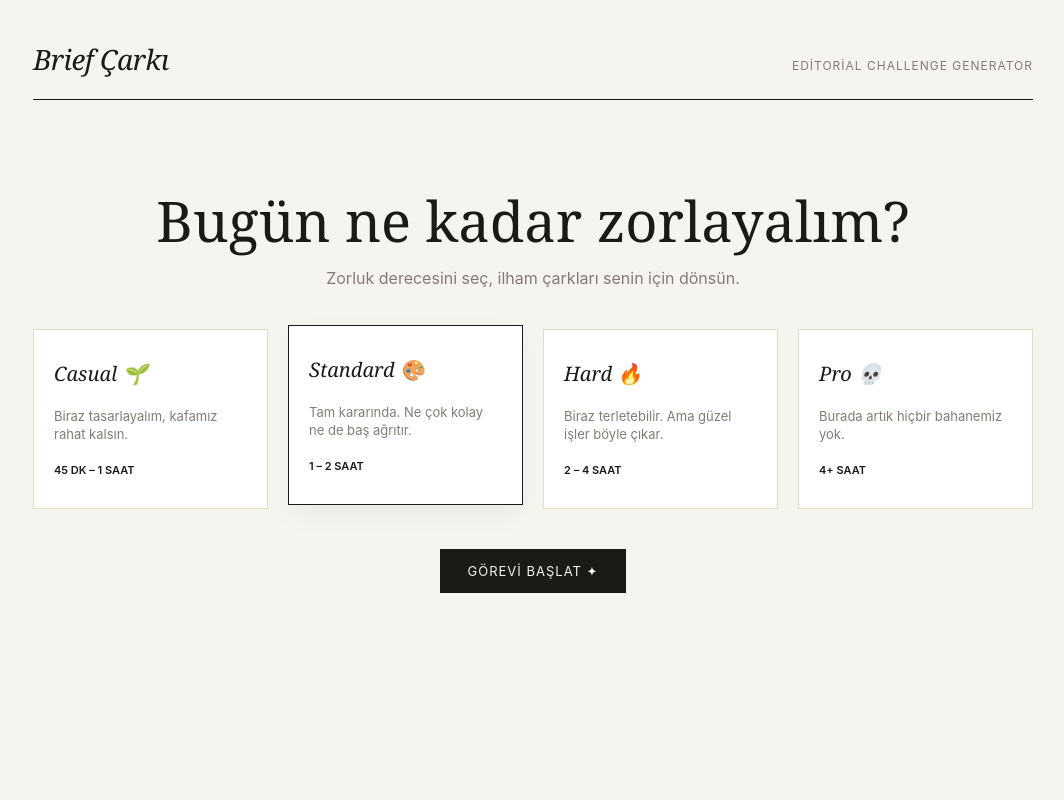
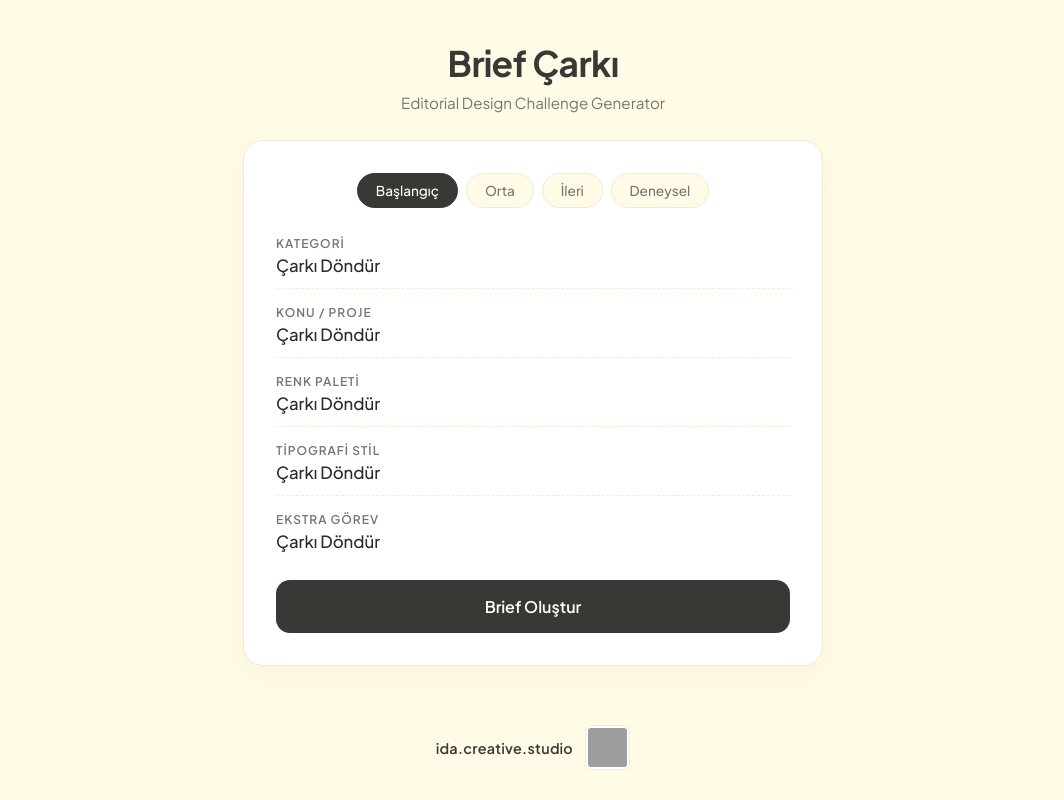
Before and after one commit to idaoykuturer123-web/briefcarki.com, a plain HTML site: page index.html in a window 1280 px wide. Shown: the whole page, without its empty margins (107-1171 px from the left). Drawn offline with Linux system fonts and the light colour scheme; grey boxes are pictures that could not be loaded.

Commit message:
Refactor HTML structure and styles for clarity

```diff
--- a/index.html
+++ b/index.html
@@ -2,315 +2,280 @@
 <html lang="tr">
 <head>
     <meta charset="UTF-8">
-<meta name="viewport" content="width=device-width, initial-scale=1">
-<title>Brief Çarkı — Editorial Design Challenge</title>
+    <meta name="viewport" content="width=device-width, initial-scale=1.0">
+    <title>Brief Çarkı – Editorial Design Challenge</title>
+    <link rel="preconnect" href="https://fonts.googleapis.com">
+    <link rel="preconnect" href="https://fonts.gstatic.com" crossorigin>
+    <link href="https://fonts.googleapis.com/css2?family=Plus+Jakarta+Sans:wght@400;500;600;700&display=swap" rel="stylesheet">
     <style>
         :root {
-  --bg: #f6f4ef;
+            /* Pastel Butter Yellow Arka Plan */
+            --bg: #fffbe6;
             --card: #ffffff;
-  --ink: #1c1a17;
-  --muted: #827c75;
-  --line: #e3dec3;
-  --accent-sage: #a3b19b;
-  --accent-blush: #e3c4be;
-  --accent-lilac: #d3c4d1;
-  --font-serif: "Playfair Display", "Georgia", serif;
-  --font-sans: "Inter", -apple-system, sans-serif;
+            --ink: #2c2a29;
+            --muted: #787571;
+            --line: #f0ebd5;
+            --accent-soft: #f7f0cf;
+            --primary: #3a3835;
         }
 
-* { box-sizing: border-box; margin: 0; padding: 0; }
-html { scroll-behavior: smooth; }
-body {
-  background: var(--bg);
-  color: var(--ink);
-  font-family: var(--font-sans);
-  padding: 40px 20px;
-  line-height: 1.4;
+        * {
+            box-sizing: border-box;
+            margin: 0;
+            padding: 0;
         }
 
-.app { max-width: 1000px; margin: 0 auto; }
+        body {
+            background-color: var(--bg);
+            color: var(--ink);
+            font-family: 'Plus Jakarta Sans', sans-serif;
+            font-style: normal;
+            display: flex;
+            flex-direction: column;
+            min-height: 100vh;
+            align-items: center;
+            justify-content: space-between;
+            padding: 30px 20px;
+        }
+
+        .container {
+            max-width: 580px;
+            width: 100%;
+            margin: auto;
+            text-align: center;
+        }
 
         header {
-  display: flex;
-  justify-content: space-between;
-  align-items: baseline;
-  padding-bottom: 20px;
-  border-bottom: 1px solid var(--ink);
-  margin-bottom: 50px;
+            margin-bottom: 28px;
         }
-.logo { font-family: var(--font-serif); font-size: 28px; font-style: italic; letter-spacing: -0.5px; }
-.tagline { font-size: 12px; text-transform: uppercase; letter-spacing: 1px; color: var(--muted); }
 
-/* Editorial Level Screen */
-.level-screen {
-  text-align: center;
-  padding: 40px 0;
+        h1 {
+            font-size: 2.2rem;
+            font-weight: 700;
+            letter-spacing: -0.5px;
+            margin-bottom: 8px;
+            color: var(--primary);
+            font-style: normal;
         }
-.level-screen h1 {
-  font-family: var(--font-serif);
-  font-size: clamp(32px, 5vw, 56px);
-  font-weight: normal;
-  margin-bottom: 15px;
-  line-height: 1.1;
+
+        p.subtitle {
+            color: var(--muted);
+            font-size: 0.95rem;
+            font-weight: 400;
+            font-style: normal;
         }
-.level-screen p { color: var(--muted); font-size: 16px; margin-bottom: 40px; }
 
-.level-grid {
-  display: grid;
-  grid-template-columns: repeat(auto-fit, minmax(200px, 1fr));
-  gap: 20px;
-}
-.level-card {
+        .card {
             background: var(--card);
             border: 1px solid var(--line);
-  padding: 30px 20px;
+            border-radius: 20px;
+            padding: 32px;
+            box-shadow: 0 10px 30px rgba(218, 207, 155, 0.15);
+            margin-bottom: 20px;
+        }
+
+        .level-selector {
+            display: flex;
+            gap: 8px;
+            justify-content: center;
+            margin-bottom: 28px;
+            flex-wrap: wrap;
+        }
+
+        .level-btn {
+            background: var(--bg);
+            border: 1px solid var(--line);
+            color: var(--muted);
+            padding: 8px 18px;
+            border-radius: 20px;
+            font-size: 0.85rem;
+            font-weight: 500;
             cursor: pointer;
-  transition: all 0.3s ease;
+            transition: all 0.2s ease;
+            font-family: inherit;
+            font-style: normal;
+        }
+
+        .level-btn.active, .level-btn:hover {
+            background: var(--primary);
+            color: #fff;
+            border-color: var(--primary);
+        }
+
+        .brief-output {
             text-align: left;
             display: flex;
             flex-direction: column;
-  justify-content: space-between;
-  min-height: 180px;
+            gap: 16px;
+            margin-bottom: 28px;
         }
-.level-card:hover, .level-card.selected {
-  border-color: var(--ink);
-  transform: translateY(-4px);
-  background: #fff;
-  box-shadow: 0 10px 25px rgba(0,0,0,0.04);
+
+        .brief-item {
+            border-bottom: 1px dashed var(--line);
+            padding-bottom: 12px;
         }
-.level-title { font-family: var(--font-serif); font-size: 20px; font-style: italic; }
-.level-desc { font-size: 13px; color: var(--muted); margin: 15px 0; }
-.level-time { font-size: 11px; text-transform: uppercase; tracking: 1px; font-weight: 600; color: var(--ink); }
 
-/* Editorial Main Stage */
-.main-stage { display: none; }
+        .brief-item:last-child {
+            border-bottom: none;
+            padding-bottom: 0;
+        }
 
-.top-bar {
-  display: flex;
-  justify-content: space-between;
-  align-items: center;
-  margin-bottom: 40px;
-}
-.btn-editorial {
-  background: var(--ink);
-  color: var(--bg);
-  border: none;
-  padding: 14px 28px;
-  font-family: var(--font-sans);
-  font-size: 13px;
+        .label {
+            font-size: 0.75rem;
             text-transform: uppercase;
             letter-spacing: 1px;
-  cursor: pointer;
-  transition: 0.2s;
-}
-.btn-editorial:hover { opacity: 0.85; }
-
-.wheels-container {
-  display: grid;
-  grid-template-columns: repeat(auto-fit, minmax(280px, 1fr));
-  gap: 25px;
-  margin-bottom: 60px;
-}
-.editorial-card {
-  background: var(--card);
-  border-top: 2px solid var(--ink);
-  padding: 25px;
-  display: flex;
-  flex-direction: column;
-  justify-content: space-between;
-  min-height: 160px;
-}
-.editorial-card label { font-size: 10px; text-transform: uppercase; letter-spacing: 1.5px; color: var(--muted); }
-.editorial-result {
-  font-family: var(--font-serif);
-  font-size: 22px;
-  margin: 15px 0;
-  line-height: 1.2;
-}
-.btn-spin-small {
-  background: none;
-  border: none;
-  border-bottom: 1px solid var(--ink);
-  padding-bottom: 2px;
-  font-size: 11px;
-  text-transform: uppercase;
-  letter-spacing: 1px;
-  cursor: pointer;
-  align-self: flex-start;
+            color: var(--muted);
+            margin-bottom: 4px;
+            display: block;
+            font-weight: 600;
+            font-style: normal;
         }
 
-/* Palette Display */
-.palette-dots { display: flex; gap: 10px; align-items: center; margin-top: 10px; }
-.dot { width: 20px; height: 20px; border-radius: 50%; border: 1px solid rgba(0,0,0,0.1); }
+        .value {
+            font-size: 1.05rem;
+            font-weight: 500;
+            color: var(--ink);
+            font-style: normal;
+        }
 
-/* Editorial Brief Output */
-.brief-editorial {
-  border-top: 1px solid var(--ink);
-  padding-top: 40px;
+        .spin-btn {
+            width: 100%;
+            background: var(--primary);
+            color: #fff;
+            border: none;
+            padding: 16px;
+            border-radius: 14px;
+            font-size: 1rem;
+            font-weight: 600;
+            cursor: pointer;
+            transition: transform 0.1s ease, background-color 0.2s ease;
+            font-family: inherit;
+            font-style: normal;
         }
-.brief-editorial h2 { font-family: var(--font-serif); font-size: 36px; font-weight: normal; margin-bottom: 30px; }
-.brief-grid {
-  display: grid;
-  grid-template-columns: repeat(auto-fit, minmax(200px, 1fr));
-  gap: 20px;
+
+        .spin-btn:hover {
+            background: #232220;
         }
-.brief-box {
-  border-bottom: 1px solid var(--line);
-  padding-bottom: 15px;
+
+        .spin-btn:active {
+            transform: scale(0.99);
         }
-.brief-box span { font-size: 10px; text-transform: uppercase; letter-spacing: 1px; color: var(--muted); display: block; margin-bottom: 5px; }
-.brief-box p { font-size: 15px; font-weight: 500; }
+
+        /* Alt Bilgi & QR Alanı */
+        footer {
+            margin-top: 30px;
+            display: flex;
+            align-items: center;
+            justify-content: center;
+            gap: 12px;
+        }
+
+        .studio-tag {
+            font-family: 'Plus Jakarta Sans', sans-serif;
+            font-style: normal;
+            font-weight: 600;
+            font-size: 0.9rem;
+            color: var(--primary);
+            letter-spacing: 0.3px;
+        }
+
+        .qr-code {
+            width: 45px;
+            height: 45px;
+            border-radius: 6px;
+            border: 1px solid var(--line);
+            background-color: #fff;
+            padding: 2px;
+        }
     </style>
 </head>
 <body>
 
-<div class="app">
+    <div class="container">
         <header>
-    <div class="logo">Brief Çarkı</div>
-    <div class="tagline">Editorial Challenge Generator</div>
+            <h1>Brief Çarkı</h1>
+            <p class="subtitle">Editorial Design Challenge Generator</p>
         </header>
 
-  <!-- SEVİYE EKRANI -->
-  <section class="level-screen" id="levelScreen">
-    <h1>Bugün ne kadar zorlayalım?</h1>
-    <p>Zorluk derecesini seç, ilham çarkları senin için dönsün.</p>
+        <main class="card">
+            <div class="level-selector">
+                <button class="level-btn active" onclick="setLevel('kolay', this)">Başlangıç</button>
+                <button class="level-btn" onclick="setLevel('orta', this)">Orta</button>
+                <button class="level-btn" onclick="setLevel('zor', this)">İleri</button>
+                <button class="level-btn" onclick="setLevel('eğlenceli', this)">Deneysel</button>
+            </div>
 
-    <div class="level-grid">
-      <div class="level-card" onclick="selectLevel('casual', this)">
-        <div class="level-title">Casual 🌱</div>
-        <div class="level-desc">Biraz tasarlayalım, kafamız rahat kalsın.</div>
-        <div class="level-time">45 dk – 1 saat</div>
+            <div class="brief-output">
+                <div class="brief-item">
+                    <span class="label">Kategori</span>
+                    <span class="value" id="category">Çarkı Döndür</span>
                 </div>
-      <div class="level-card selected" onclick="selectLevel('standard', this)">
-        <div class="level-title">Standard 🎨</div>
-        <div class="level-desc">Tam kararında. Ne çok kolay ne de baş ağrıtır.</div>
-        <div class="level-time">1 – 2 saat</div>
+                <div class="brief-item">
+                    <span class="label">Konu / Proje</span>
+                    <span class="value" id="topic">Çarkı Döndür</span>
                 </div>
-      <div class="level-card" onclick="selectLevel('hard', this)">
-        <div class="level-title">Hard 🔥</div>
-        <div class="level-desc">Biraz terletebilir. Ama güzel işler böyle çıkar.</div>
-        <div class="level-time">2 – 4 saat</div>
+                <div class="brief-item">
+                    <span class="label">Renk Paleti</span>
+                    <span class="value" id="palette">Çarkı Döndür</span>
                 </div>
-      <div class="level-card" onclick="selectLevel('pro', this)">
-        <div class="level-title">Pro 💀</div>
-        <div class="level-desc">Burada artık hiçbir bahanemiz yok.</div>
-        <div class="level-time">4+ saat</div>
+                <div class="brief-item">
+                    <span class="label">Tipografi Stil</span>
+                    <span class="value" id="typography">Çarkı Döndür</span>
+                </div>
+                <div class="brief-item">
+                    <span class="label">Ekstra Görev</span>
+                    <span class="value" id="task">Çarkı Döndür</span>
                 </div>
             </div>
 
-    <button class="btn-editorial" style="margin-top: 40px;" onclick="startChallenge()">Görevi Başlat ✦</button>
-  </section>
-
-  <!-- ÇARK VE BRIEF EKRANI -->
-  <div class="main-stage" id="mainStage">
-    <div class="top-bar">
-      <button class="btn-editorial" onclick="spinAll()">✦ Tüm Çarkları Çevir</button>
-      <span id="levelTag" style="font-size: 12px; text-transform: uppercase; letter-spacing: 1px;">STANDARD</span>
+            <button class="spin-btn" onclick="generateBrief()">Brief Oluştur</button>
+        </main>
     </div>
 
-    <div class="wheels-container" id="wheelsGrid"></div>
-
-    <div class="brief-editorial">
-      <h2>Günün Brief Özeti</h2>
-      <div class="brief-grid" id="briefGrid"></div>
-    </div>
-  </div>
-</div>
+    <footer>
+        <span class="studio-tag">ida.creative.studio</span>
+        <!-- Instagram Hesabının QR Kodu -->
+        <img class="qr-code" src="https://api.qrserver.com/v1/create-qr-code/?size=150x150&data=https://instagram.com/ida.creative.studio" alt="ida.creative.studio Instagram QR">
+    </footer>
 
     <script>
-let currentLevel = 'standard';
-let picks = {};
+        let currentLevel = 'kolay';
 
-const data = [
-  { id: "kategori", name: "Kategori", items: ["Logo", "Poster", "Ambalaj", "Albüm Kapağı", "Dergi Kapağı", "Kitap Kapağı", "Sosyal Medya Postu", "Kartvizit", "Menü"] },
-  { id: "konu", name: "Konu", items: ["Specialty Coffee", "Kozmetik Markası", "Sokak Giyim", "Müzik Festivali", "Sanat Galerisi", "Teknoloji Ürünü", "Bağımsız Kitapçı", "Spor Salonu"] },
-  { id: "renk", name: "Renk Paleti", isColor: true, items: [
-      { name: "Mor & Pudra & Limon", colors: ["#6C4AB6", "#F3B8C8", "#F4D35E"] },
-      { name: "Bordo & Krem & Mavi", colors: ["#6B2D5C", "#F5EBE0", "#7091E6"] },
-      { name: "Zeytin & Bej & Turuncu", colors: ["#606C38", "#FEFAE0", "#DDA15E"] },
-      { name: "Siyah & Buz Mavisi & Kiremit", colors: ["#1D1E2C", "#E0FBFC", "#C55B4B"] }
-    ]
+        const data = {
+            categories: ["Dergi Mizanpajı", "Kitap Kapağı", "Afiş / Poster", "Tipografik Editoryal", "Katalog / Broşür"],
+            topics: {
+                kolay: ["Mimarlık Sanatı", "Kahve Kültürü", "Sürdürülebilir Yaşam", "Minimalist İç Mekan"],
+                orta: ["Yapay Zeka ve Etik", "Bağımsız Sinema Tarihi", "Kentsel Dönüşüm Belgeseli", "Mikro-Gastronomi"],
+                zor: ["Kuantum Fiziğine Giriş", "80'ler Yeraltı Müzik Sahnesi", "Post-Modern Felsefe", "Kripto Ekonomisi"],
+                eğlenceli: ["Uzayda Tatil Rehberi", "Kedilerin Gizli Yaşamı", "Sanal Gerçeklik Günlükleri", "Geleceğin Yemekleri"]
             },
-  { id: "stil", name: "Yazı Stili", items: ["Kalın ve Güçlü", "İnce ve Zarif", "Büyük ve Dikkat Çekici", "Küçük ve Sade", "El Yazısı Esintili", "Klasik / Kitap Tarzı", "Modern ve Temiz"] },
-  { id: "yerlesim", name: "Yerleşim", items: ["Ortada büyük başlık", "Görsel üstte, yazı altta", "Görsel solda, yazı sağda", "Yazı büyük, görsel küçük", "Her şey ortalanmış", "Asimetrik / Dengesiz", "Çok boş alan (Minimalist)"] },
-  { id: "gorev", name: "Ekstra Görev", items: ["Sadece 1 fotoğraf kullan", "Bir geometrik şekli 3 yerde kullan", "Başlığı alışılmadık yere koy", "Negatif alanı belirgin kullan", "Bir öğeyi bilerek taşır", "Sadece 2 font ailesi kullan"] }
-];
+            palettes: ["#1a1a1a / #f4f1ea", "#2b4c7e / #d8e2dc", "#4a3b32 / #e8d8c8", "#2d5a27 / #f0ebd8", "#8c2d19 / #f7ede2"],
+            typography: ["Classic Serif & Clean Sans", "Modern Editorial Display", "Monospace & Minimalist Serif", "Bold Geometric Sans"],
+            tasks: ["Sadece 2 renk kullan", "Grid sistemini kır", "Büyük boy tipografi odaklı ol", "Negatif alanı vurgula"]
+        };
 
-function selectLevel(level, el) {
+        function setLevel(level, btn) {
             currentLevel = level;
-  document.querySelectorAll('.level-card').forEach(c => c.classList.remove('selected'));
-  el.classList.add('selected');
+            document.querySelectorAll('.level-btn').forEach(b => b.classList.remove('active'));
+            btn.classList.add('active');
+
+            document.getElementById('category').innerText = 'Çarkı Döndür';
+            document.getElementById('topic').innerText = 'Çarkı Döndür';
+            document.getElementById('palette').innerText = 'Çarkı Döndür';
+            document.getElementById('typography').innerText = 'Çarkı Döndür';
+            document.getElementById('task').innerText = 'Çarkı Döndür';
         }
 
-function startChallenge() {
-  document.getElementById('levelScreen').style.display = 'none';
-  document.getElementById('mainStage').style.display = 'block';
-
-  // DÜZELTME: Sayfanın en üstünden başlamasını sağlar
-  window.scrollTo({ top: 0, behavior: 'smooth' });
-
-  document.getElementById('levelTag').innerText = currentLevel.toUpperCase();
-  renderWheels();
-  spinAll();
+        function getRandom(arr) {
+            return arr[Math.floor(Math.random() * arr.length)];
         }
 
-function renderWheels() {
-  const grid = document.getElementById('wheelsGrid');
-  grid.innerHTML = '';
-
-  data.forEach((item, index) => {
-    let card = document.createElement('div');
-    card.className = 'editorial-card';
-    card.innerHTML = `
-      <label>${item.name}</label>
-      <div class="editorial-result" id="res-${item.id}">—</div>
-      <button class="btn-spin-small" onclick="spinSingle(${index})">Yeniden Çevir ↺</button>
-    `;
-    grid.appendChild(card);
-  });
-}
-
-function spinSingle(index) {
-  const item = data[index];
-  const rand = item.items[Math.floor(Math.random() * item.items.length)];
-  picks[item.id] = rand;
-
-  const resEl = document.getElementById(`res-${item.id}`);
-  if (item.isColor) {
-    resEl.innerHTML = `
-      <div>${rand.name}</div>
-      <div class="palette-dots">
-        ${rand.colors.map(c => `<div class="dot" style="background:${c}"></div>`).join('')}
-      </div>
-    `;
-  } else {
-    resEl.innerText = rand;
-  }
-  updateSummary();
-}
-
-function spinAll() {
-  data.forEach((_, i) => spinSingle(i));
-}
-
-function updateSummary() {
-  const container = document.getElementById('briefGrid');
-  container.innerHTML = '';
-
-  data.forEach(item => {
-    const val = picks[item.id];
-    if (!val) return;
-
-    let box = document.createElement('div');
-    box.className = 'brief-box';
-
-    if (item.isColor) {
-      box.innerHTML = `<span>${item.name}</span><p>${val.name} (${val.colors.join(', ')})</p>`;
-    } else {
-      box.innerHTML = `<span>${item.name}</span><p>${val}</p>`;
-    }
-    container.appendChild(box);
-  });
+        function generateBrief() {
+            document.getElementById('category').innerText = getRandom(data.categories);
+            document.getElementById('topic').innerText = getRandom(data.topics[currentLevel]);
+            document.getElementById('palette').innerText = getRandom(data.palettes);
+            document.getElementById('typography').innerText = getRandom(data.typography);
+            document.getElementById('task').innerText = getRandom(data.tasks);
         }
     </script>
 </body>
```
Lines whose indentation alone changed are shown as unchanged.
